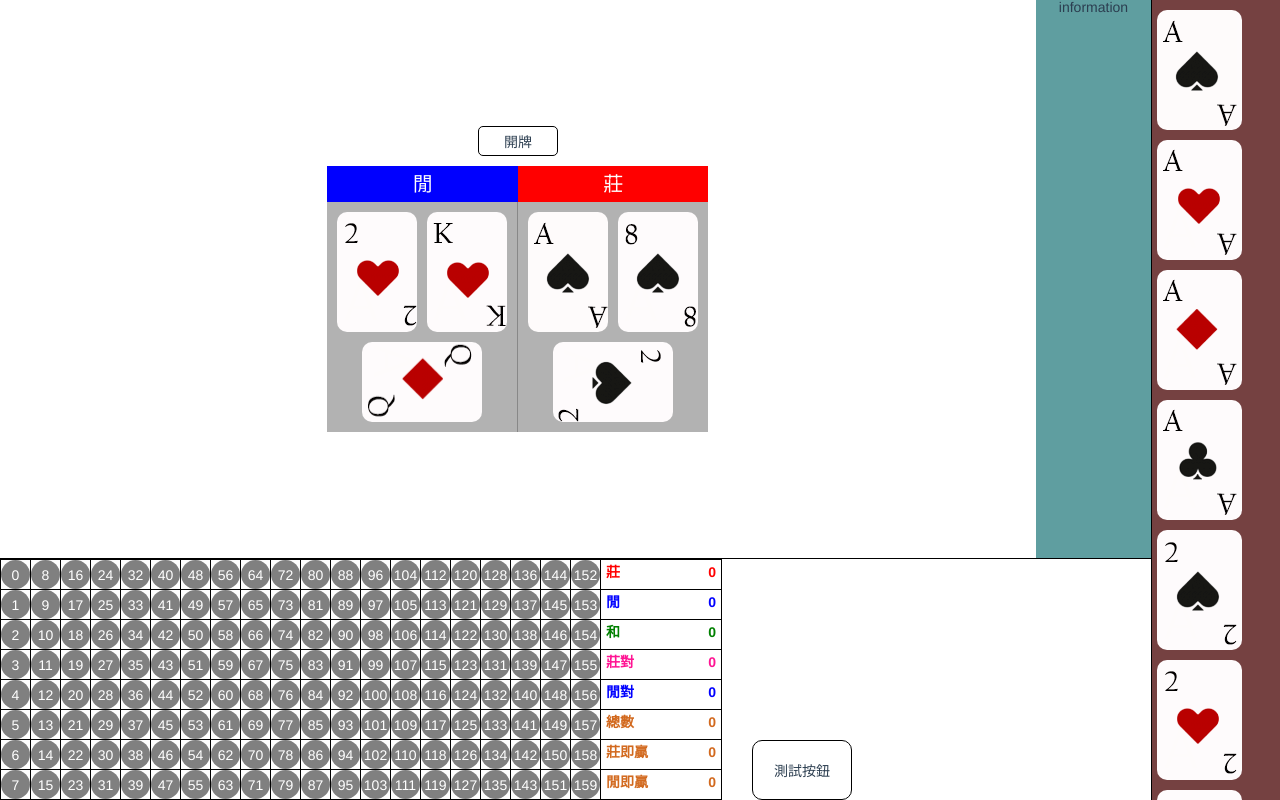
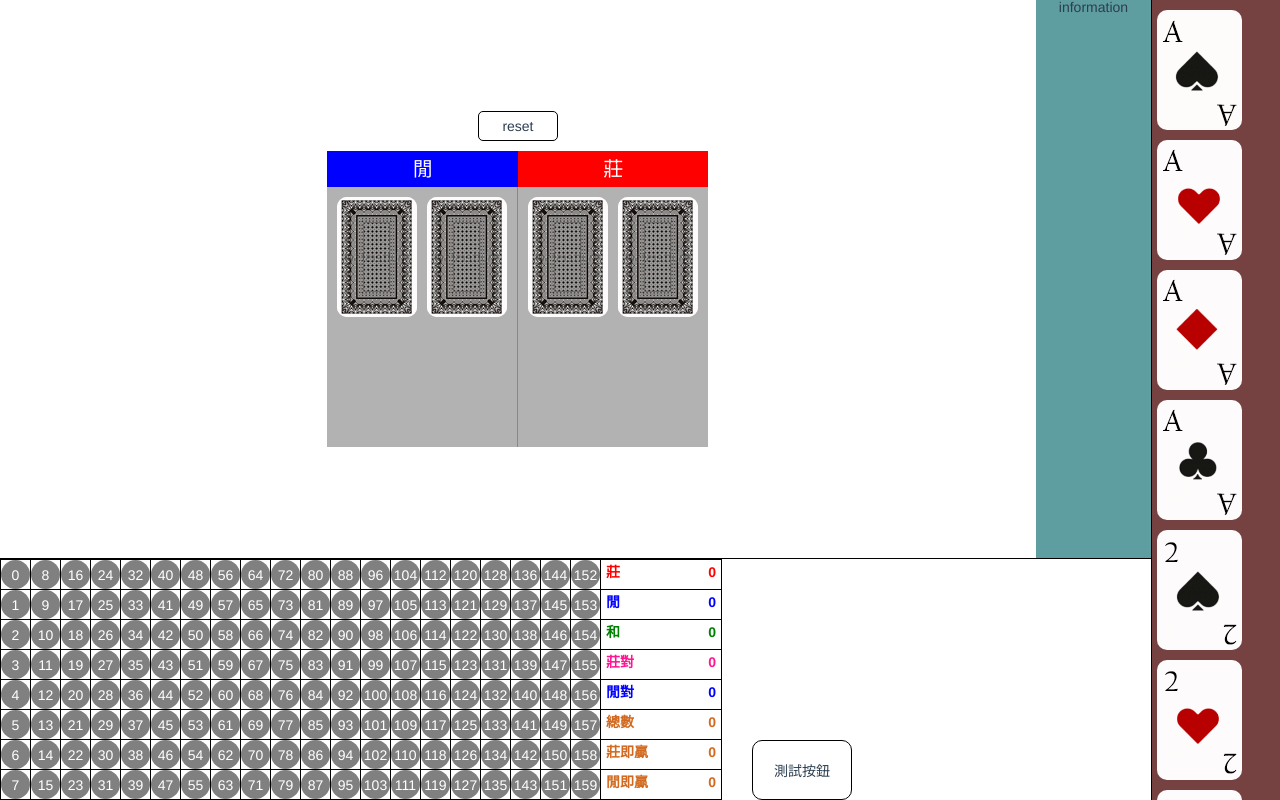
Before and after one commit to martin-frontend/baccarat, a Vue app: page / in a window 1280 px wide. Both pictures are taken after a click on the button "開牌". Built offline with nearby package versions, Linux system fonts and the light colour scheme.

Commit message:
新增翻牌效果

```diff
--- a/src/views/open-card/index.vue
+++ b/src/views/open-card/index.vue
@@ -10,7 +10,7 @@
             </div>
         </div> -->
     <div class="content">
-      <button class="btn" @click="init()">開牌</button>
+      <button class="btn" @click="init()">{{ type }}</button>
       <div class="title">
         <h1 class="play-title">閒</h1>
         <h1 class="bank-title">莊</h1>
@@ -18,37 +18,61 @@
       <div class="wrap">
         <div class="play-content">
           <div class="common-card">
-            <div class="card">
+            <div class="card" :class="randomArr.length > 0?'active':''">
+              <template v-if="randomArr.length > 0">
                 <div class="face front" :class="AllCards[play[0]]">
                 </div>
+                <div class="face back">
                 </div>
-            <div class="card">
+              </template>
+            </div>
+            <div class="card" :class="randomArr.length > 0?'active':''">
+              <template v-if="randomArr.length > 0">
                 <div class="face front" :class="AllCards[play[1]]">
                 </div>
+                <div class="face back">
+                </div>
+              </template>
             </div>
           </div>
           <div class="supply-card">
-            <div class="card">
+            <div class="card" :class="play.length > 0?'active':''">
+              <template v-if="play.length > 2">
                 <div class="face front" :class="AllCards[play[2]]">
                 </div>
+                <div class="face back">
+                </div>
+              </template>
             </div>
           </div>
         </div>
         <div class="bank-content">
           <div class="common-card">
-            <div class="card">
+            <div class="card" :class="randomArr.length > 0?'active':''">
+              <template v-if="randomArr.length > 0">
                 <div class="face front" :class="AllCards[bank[0]]">
                 </div>
+                <div class="face back">
                 </div>
-            <div class="card">
+              </template>
+            </div>
+            <div class="card" :class="randomArr.length > 0?'active':''">
+              <template v-if="randomArr.length > 0">
                 <div class="face front" :class="AllCards[bank[1]]">
                 </div>
+                <div class="face back">
+                </div>
+              </template>
             </div>
           </div>
           <div class="supply-card">
-            <div class="card">
+            <div class="card" :class="play.length > 0?'active':''">
+              <template v-if="bank.length > 2">
                 <div class="face front" :class="AllCards[bank[2]]">
                 </div>
+                <div class="face back">
+                </div>
+              </template>
             </div>
           </div>
         </div>
@@ -68,17 +92,32 @@ export default {
         'puker-heart1', 'puker-heart2', 'puker-heart3', 'puker-heart4', 'puker-heart5', 'puker-heart6', 'puker-heart7', 'puker-heart8', 'puker-heart9', 'puker-heart10', 'puker-heart11', 'puker-heart12', 'puker-heart13',
         'puker-diamond1', 'puker-diamond2', 'puker-diamond3', 'puker-diamond4', 'puker-diamond5', 'puker-diamond6', 'puker-diamond7', 'puker-diamond8', 'puker-diamond9', 'puker-diamond10', 'puker-diamond11', 'puker-diamond12', 'puker-diamond13',
         'puker-club1', 'puker-club2', 'puker-club3', 'puker-club4', 'puker-club5', 'puker-club6', 'puker-club7', 'puker-club8', 'puker-club9', 'puker-club10', 'puker-club11', 'puker-club12', 'puker-club13'
-      ]
+      ],
+      type: '開牌',
+      randomArr: []
     }
   },
   mounted() {
-    this.init()
+    // this.init()
   },
   methods: {
     init() {
-      const randomArr = this.randomData()
-      this.play = randomArr.slice(0, 3)
-      this.bank = randomArr.slice(3, 6)
+      if (this.randomArr.length !== 0) {
+        this.reset()
+      } else {
+        this.type = 'reset'
+        this.randomData()
+        this.play = this.randomArr.slice(0, 2)
+        this.bank = this.randomArr.slice(2, 4)
+        if (this.randomArr.length > 4) { this.play.push(this.randomArr[4]) }
+        if (this.randomArr.length > 5) { this.bank.push(this.randomArr[5]) }
+      }
+    },
+    reset() {
+      this.randomArr = []
+      this.play = []
+      this.bank = []
+      this.type = '開牌'
     },
     randomData() {
       const arr = []
@@ -88,13 +127,39 @@ export default {
       arr.sort(function() { // 隨機打亂這個陣列
         return Math.random() - 0.5
       })
-      arr.length = 6 // 改寫長度
-      return arr
+      arr.length = this.getRandom(4, 6) // 改寫長度
+      this.randomArr = arr
+    },
+    // 產生min到max之間的亂數
+    getRandom(min, max) {
+      return Math.floor(Math.random() * (max - min + 1)) + min
     }
   }
 }
 </script>
 <style lang="scss" scoped>
+///////// 翻牌樣式
+.card {
+  position: relative;
+  transition: transform 1s;
+  transform-style: preserve-3d;
+  &.active {
+    transform: rotateY(-180deg);
+  }
+}
+.face {
+  position: absolute;
+}
+.front {
+  transform: rotateY(180deg);
+}
+.supply-card .card {
+  &.active {
+    transform: rotateY(180deg);
+  }
+}
+///////////////
+
 .btn {
   width: 80px;
   height: 30px;
@@ -142,12 +207,7 @@ export default {
                 .supply-card {
                     display: flex;
                     justify-content: center;
-                    height: 80px;
-                    margin-top: 10px;
-                    .card {
                     transform: rotate(90deg);
-                        margin-top: -20px;
-                    }
                 }
             }
             .play-content {
```
Lines whose indentation alone changed are shown as unchanged.
